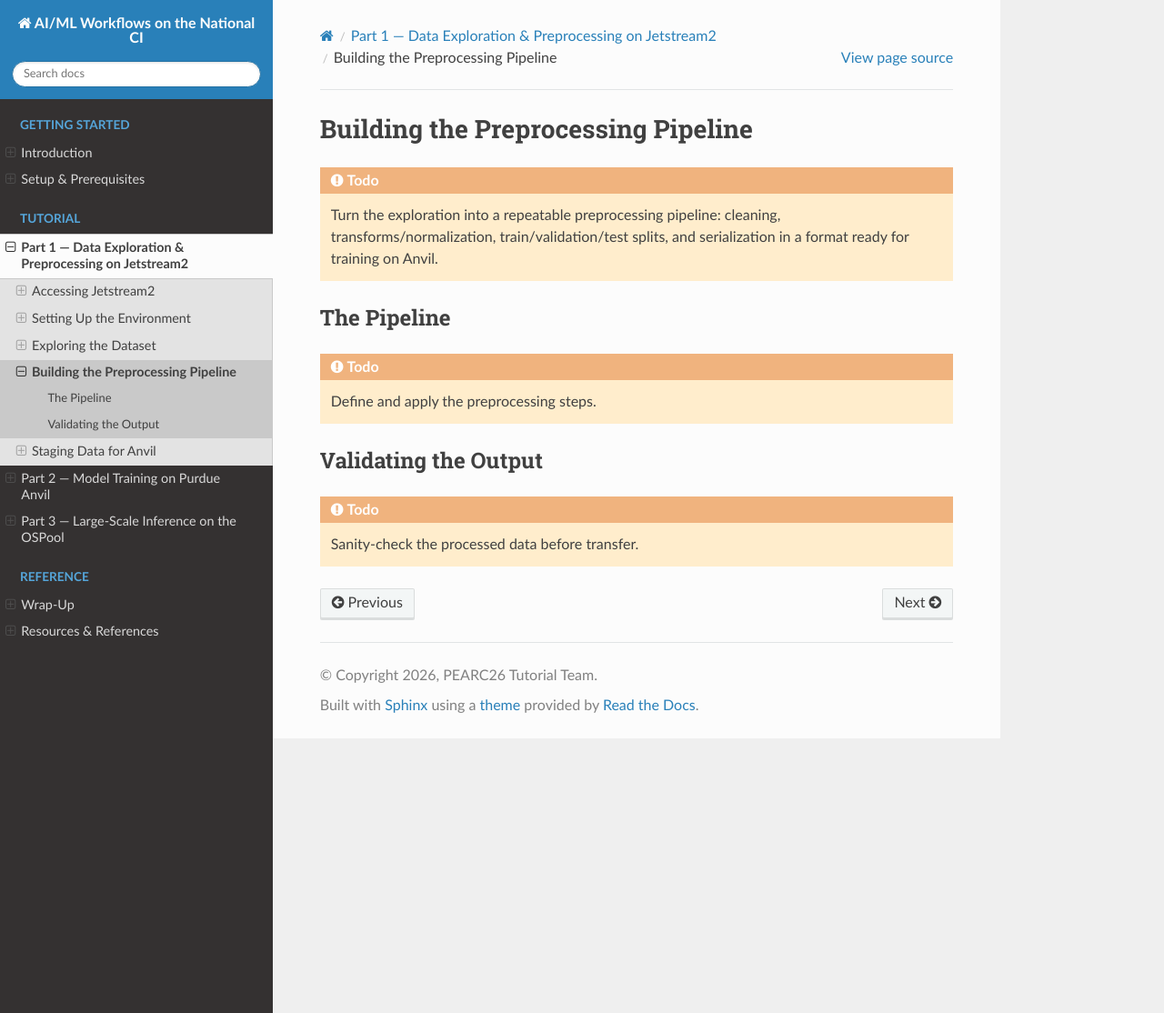
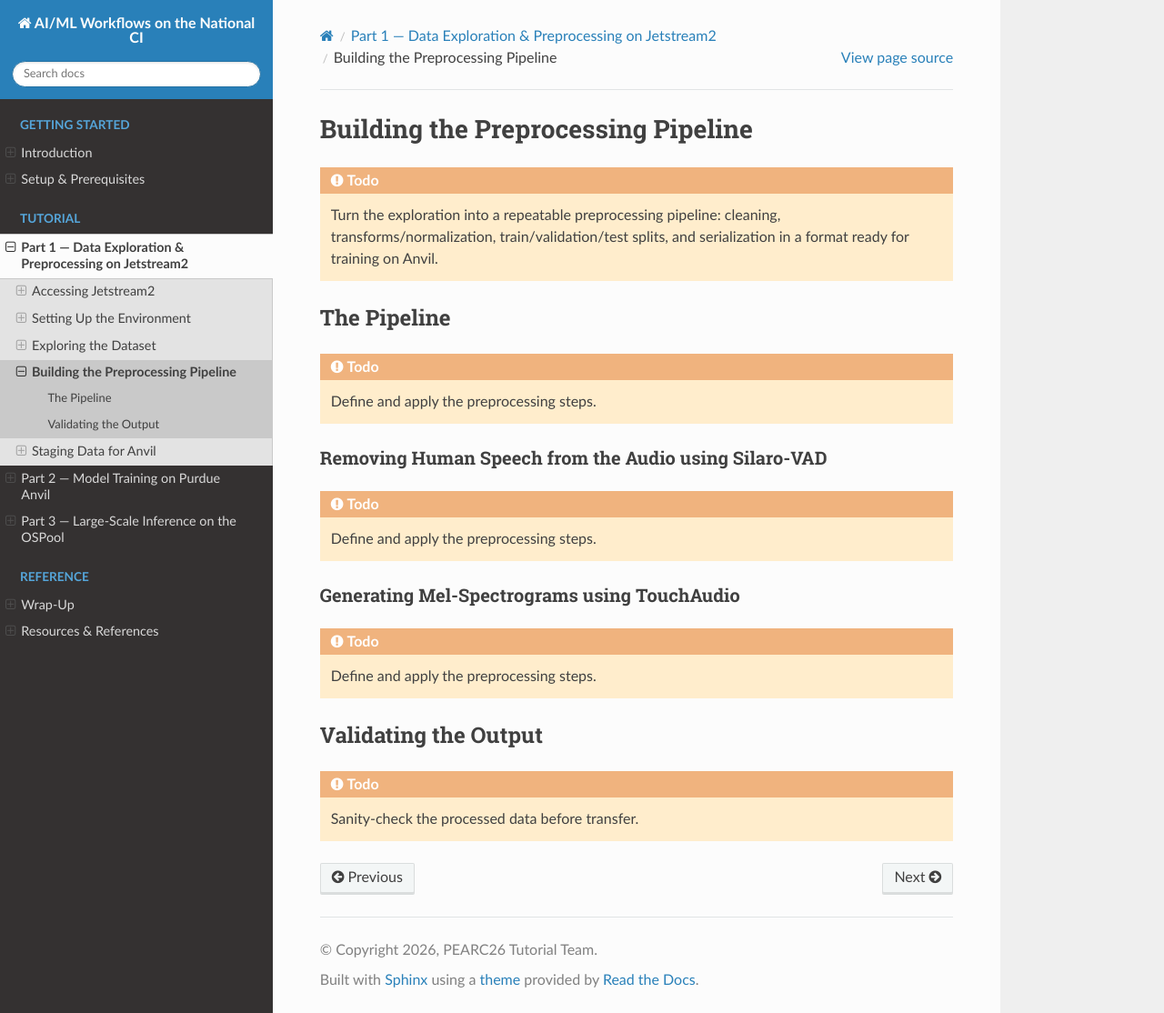
Before and after one commit to dmora127/PEARC26-AIML-on-National-CI, a Sphinx documentation site: the page built from docs/source/part1-jetstream2/preprocessing.rst, in a window 1280 px wide and 1114 px high. Shown: the whole window at 91% size. Built offline with Sphinx 7.4.7 and the Read the Docs theme 3.1.0, drawn with Linux system fonts in a browser that asks for light colours.

Commit message:
Initial skeleton draft

```diff
--- a/docs/source/part1-jetstream2/preprocessing.rst
+++ b/docs/source/part1-jetstream2/preprocessing.rst
@@ -12,6 +12,17 @@ The Pipeline
 
 .. todo:: Define and apply the preprocessing steps.
 
+
+Removing Human Speech from the Audio using Silaro-VAD
+^^^^^^^^^^^^
+
+.. todo:: Define and apply the preprocessing steps.
+
+Generating Mel-Spectrograms using TouchAudio
+^^^^^^^^^^^^
+
+.. todo:: Define and apply the preprocessing steps.
+
 Validating the Output
 ---------------------
 
```
